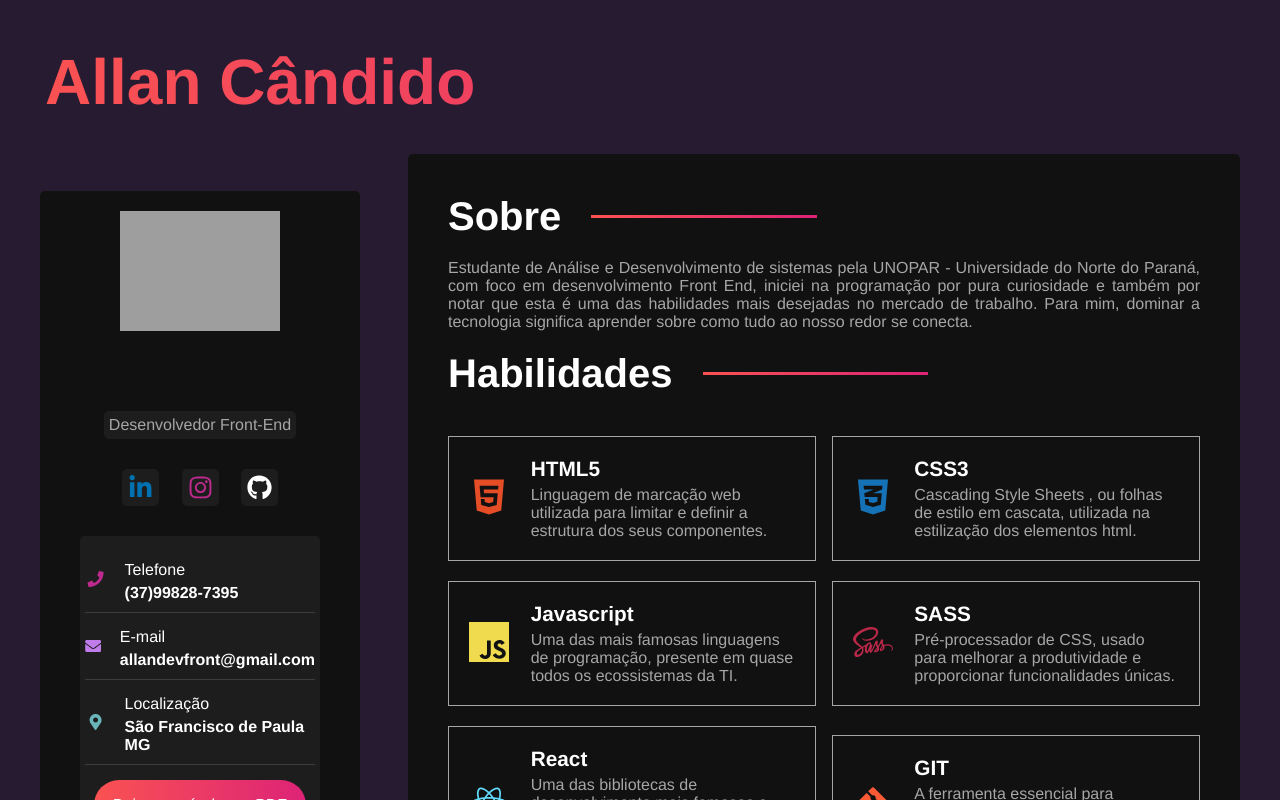
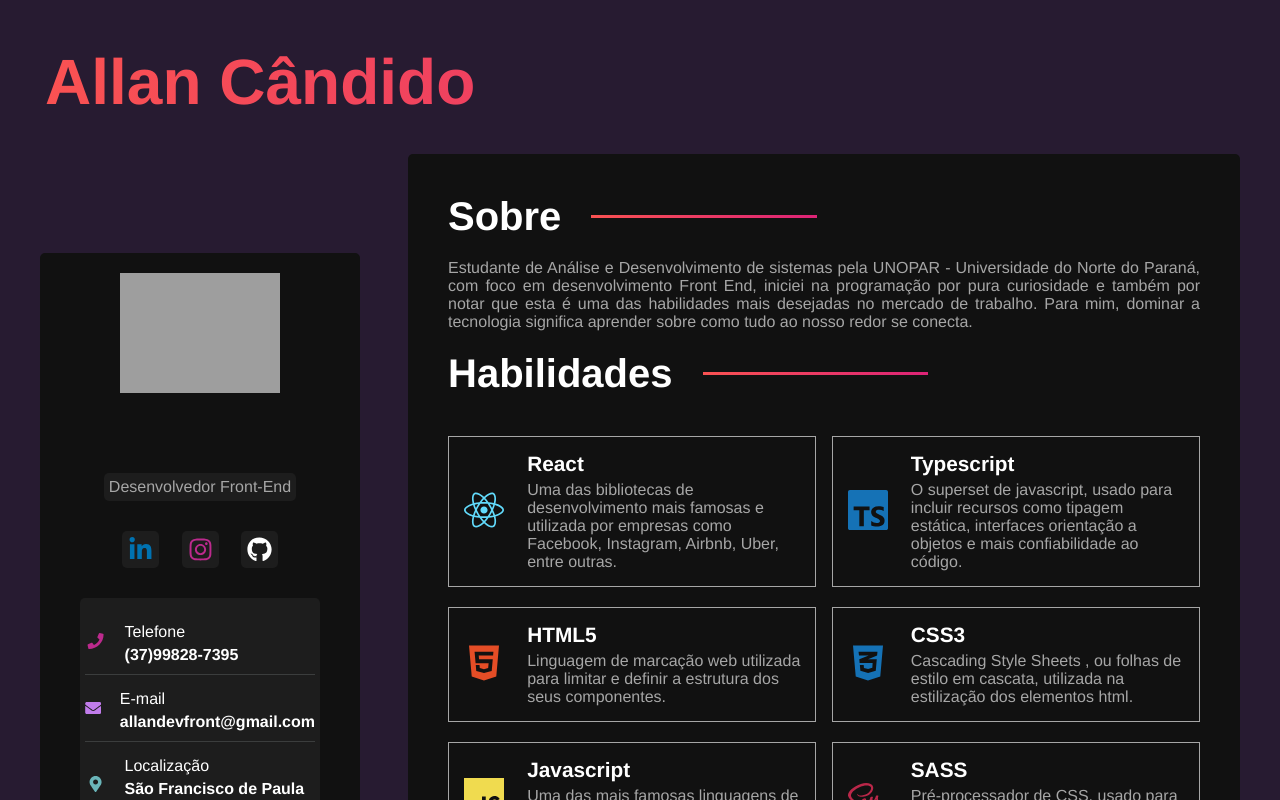
Before and after one commit to AllanC12/meu_portfolio, a React (Create React App) app: page / in a window 1280 px wide. Shown: the top 800 px of the page. Built offline with nearby package versions, Linux system fonts and the light colour scheme; grey boxes are pictures that could not be loaded.

Commit message:
adicionar box de typescript

```diff
--- a/src/components/TechnologiesContainer.jsx
+++ b/src/components/TechnologiesContainer.jsx
@@ -1,20 +1,23 @@
 import "./sass_components/TechnologiesContainer.scss"
 
 import {FaHtml5,FaCss3Alt,FaSass,FaGitAlt,FaReact} from 'react-icons/fa'
-import {SiJavascript} from 'react-icons/si'
+import {SiJavascript,SiTypescript } from 'react-icons/si'
 
 const TechnologiesContainer = () => {
     const techs = [
+
+      {id:'react',name:'React',icon:<FaReact/>, description: `Uma das bibliotecas de desenvolvimento mais famosas e utilizada
+        por empresas como Facebook, Instagram, Airbnb, Uber, entre outras.`},
+      {id:'typescript',name:'Typescript',icon:<SiTypescript/>, description: `O superset de javascript, usado para incluir recursos como tipagem estática,
+       interfaces orientação a objetos e mais confiabilidade ao código.`},
       {id:'html',name:'HTML5',icon:<FaHtml5/>,description:`Linguagem de marcação web utilizada para limitar e
         definir a estrutura dos seus componentes.`},
       {id:'css',name:'CSS3',icon:<FaCss3Alt/>,description:`Cascading Style Sheets , ou folhas de estilo em cascata,
-      utilizada na estilização dos elementos html.`},
+       utilizada na estilização dos elementos html.`},
       {id:'js',name:'Javascript',icon:<SiJavascript/> ,description:`Uma das mais famosas linguagens de programação,
-      presente em quase todos os ecossistemas da TI.`},
+       presente em quase todos os ecossistemas da TI.`},
       {id:'sass',name:'SASS',icon:<FaSass/>,description:`Pré-processador de CSS, usado para melhorar a produtividade
         e proporcionar funcionalidades únicas.`},
-      {id:'react',name:'React',icon:<FaReact/>, description: `Uma das bibliotecas de desenvolvimento mais famosas e utilizada
-        por empresas como Facebook, Instagram, Airbnb, Uber, entre outras.`},
       {id:'git',name:'GIT',icon:<FaGitAlt/>,description:`A ferramenta essencial para desenvolvedores versionarem seus códigos
         e manterem seus trabalhos salvos e atualizados.`}
     ]
--- a/src/components/sass_components/TechnologiesContainer.scss
+++ b/src/components/sass_components/TechnologiesContainer.scss
@@ -24,7 +24,7 @@
     .container-tech{
         @include center;
         width: 49%;
-        padding: 20px;
+        padding: 15px;
         border: 1px solid $text-color-secondary;
         margin-top: 20px;
 
@@ -42,6 +42,9 @@
         }
 
         #css{
+            color: #1572B6;
+        }
+        #typescript{
             color: #1572B6;
         }
 
```
